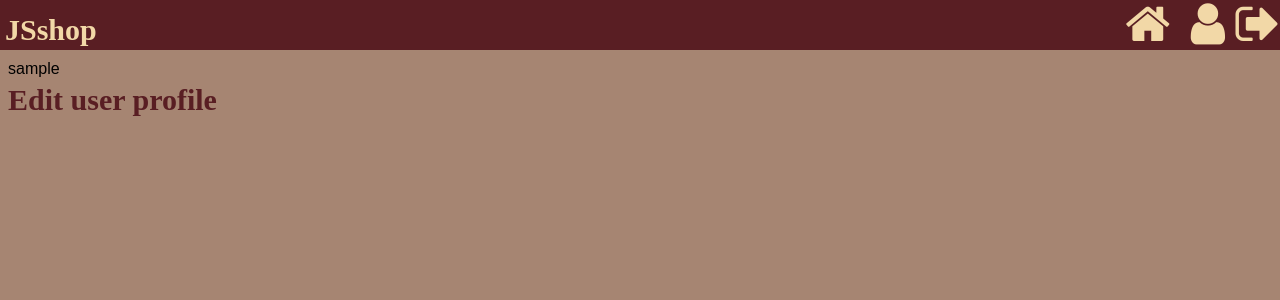
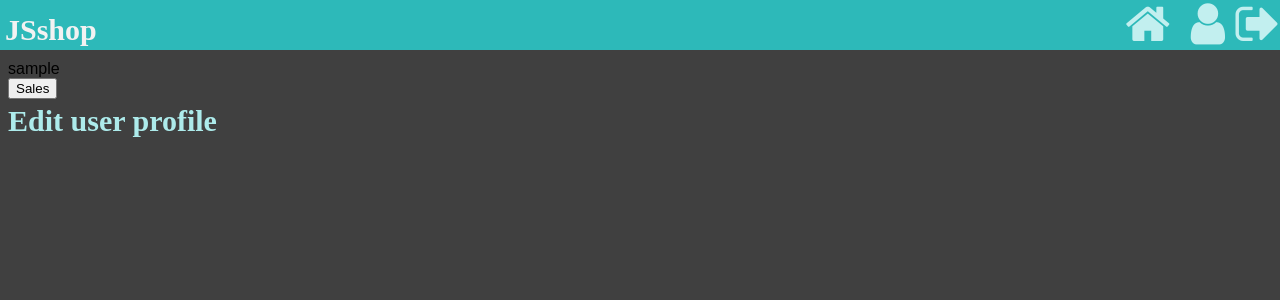
Before and after one commit to melnychukJS/wsd2015, a Django app: page /user in a window 1280 px wide. Shown: the top 300 px of the page. Run offline with Django 3.2, Linux system fonts and the light colour scheme; the visitor is signed in with stand-in values (Sample User, id 1); parts of the project's set-up code (start-up, migrations or seed data) failed here and were passed over; some libraries are stand-ins or nearby versions.

Commit message:
user can play only the games he has bought, css-color changes, add Save model

```diff
--- a/jsShop/webshop/models.py
+++ b/jsShop/webshop/models.py
@@ -56,3 +56,8 @@ class Payment(models.Model):
 		return 'webshop/home.html'
 	def get_cancel_url(self):
 		return 'webshop/home.html'
+
+class Save(models.Model):
+	player = models.ForeignKey(User)
+	game = models.ForeignKey(Game)
+	game_state = models.TextField()
--- a/jsShop/webshop/static/stylesheets/home.css
+++ b/jsShop/webshop/static/stylesheets/home.css
@@ -2,15 +2,17 @@
   font-family: Arial;
 }
 body {
-  background-color: #A68572;
+  background-color:  #404040;
 }
 a{
   text-decoration: none;
-  color: #F2D8A7;
+  color: #c2efef
+;
 }
 a:visited{
   text-decoration: none;
-  color: #F2D8A7;
+  color:  #c2efef
+;
 }
 #header {
   position: absolute;
@@ -18,7 +20,7 @@ a:visited{
   left: 0;
   width: 100%;
   height: 50px;
-  background-color: #591E23;
+  background-color: #2db9b9;
 }
 #title {
   position: absolute;
@@ -29,7 +31,7 @@ a:visited{
   margin: 0;
   font-family: Arial Helvetica;
   font-size: 30px;
-  color: #F2D8A7;
+  color: #f2f2f2;
   font-weight: bolder;
   padding-left: 5px;
 }
@@ -52,7 +54,7 @@ a:visited{
 #my-games p, #browse-games p, #edit-user-profile p, .gametitle{
   font-family: Arial Helvetica;
   font-size: 30px;
-  color: #591e23;
+  color: #adebeb;
   font-weight: bold;
   padding-top: 5px;
   margin: 0;
@@ -67,12 +69,12 @@ a:visited{
   padding: 15px;
 }
 #add-game a, #upload-game a{
-  color: #f2d8a7;
-  background-color: #591e23;
+  color: #f2f2f2;
+  background-color: #248f8f;
   padding: 10px;
-  border: 1px solid #591e23;
+  border: 1px solid #248f8f;
   border-radius: 7px;
-  box-shadow: inset 0 0 10px #D94E64;
+  box-shadow: inset 0 0 10px #145252;
 }
 th, td{
   border: 1px solid black;
--- a/jsShop/webshop/static/stylesheets/login.css
+++ b/jsShop/webshop/static/stylesheets/login.css
@@ -19,3 +19,7 @@ table{
 #register{
   padding: 25px;
 }
+
+body {
+  background-color:  #a6a6a6;
+}
--- a/jsShop/webshop/templates/registration/login.html
+++ b/jsShop/webshop/templates/registration/login.html
@@ -7,7 +7,7 @@
   <body>
     <div id="container">
         <div id="caption">
-          <h1>Welcome to JS shop - world of JavaScript games!</h1>
+          <h1  >Welcome to JS shop - world of JavaScript games!</h1>
         </div>
       {% block content %}
         {% if form.errors %}
--- a/jsShop/webshop/templates/webshop/developer.html
+++ b/jsShop/webshop/templates/webshop/developer.html
@@ -19,7 +19,7 @@
   <div id="tabs-2">
     <div id="uploaded-games">
       <div id="add-game">
-        <a href="/developer">Add game</a>
+        <a href="/add-game">Add game</a>
       </div>
 
       <div id="my-games">
--- a/jsShop/webshop/templates/webshop/user.html
+++ b/jsShop/webshop/templates/webshop/user.html
@@ -5,6 +5,11 @@
 {% block content %}
 	{{user1}}
   <div id="edit-user-profile">
+                <form name="edit" action="/games/sales/" method="post"> {% csrf_token %}
+                  <input type="hidden" name="view_sales_of" >
+                  <input type="submit"   name="submit-sales" value="Sales">
+                </form>
+
     <p>Edit user profile</p>
   </div>
 {% endblock %}
--- a/jsShop/webshop/views.py
+++ b/jsShop/webshop/views.py
@@ -13,6 +13,8 @@ from django.shortcuts import redirect
 from django.db.models import Count
 from datetime import datetime
 from hashlib import md5
+from django.contrib import messages
+
 
 def register(request):
 	if request.method == 'POST':
@@ -109,8 +111,13 @@ def game(request, id):
 
 @login_required
 def play(request, id):
+	usr=request.user
 	temp = Game.objects.get(id=int(id))
-	return render_to_response('webshop/play.html',{'temp':temp})
+	perm = Payment.objects.filter(game=temp, buyer=usr).exists()  # user can play only if he has bought the game
+	if not perm:
+		messages.error(request, "You have to buy the game in order to play it! :(")  # we need to create a redirection here
+	else:
+		return render_to_response('webshop/play.html',{'temp':temp})
 
 @login_required
 def user_profile(request, id):
```
